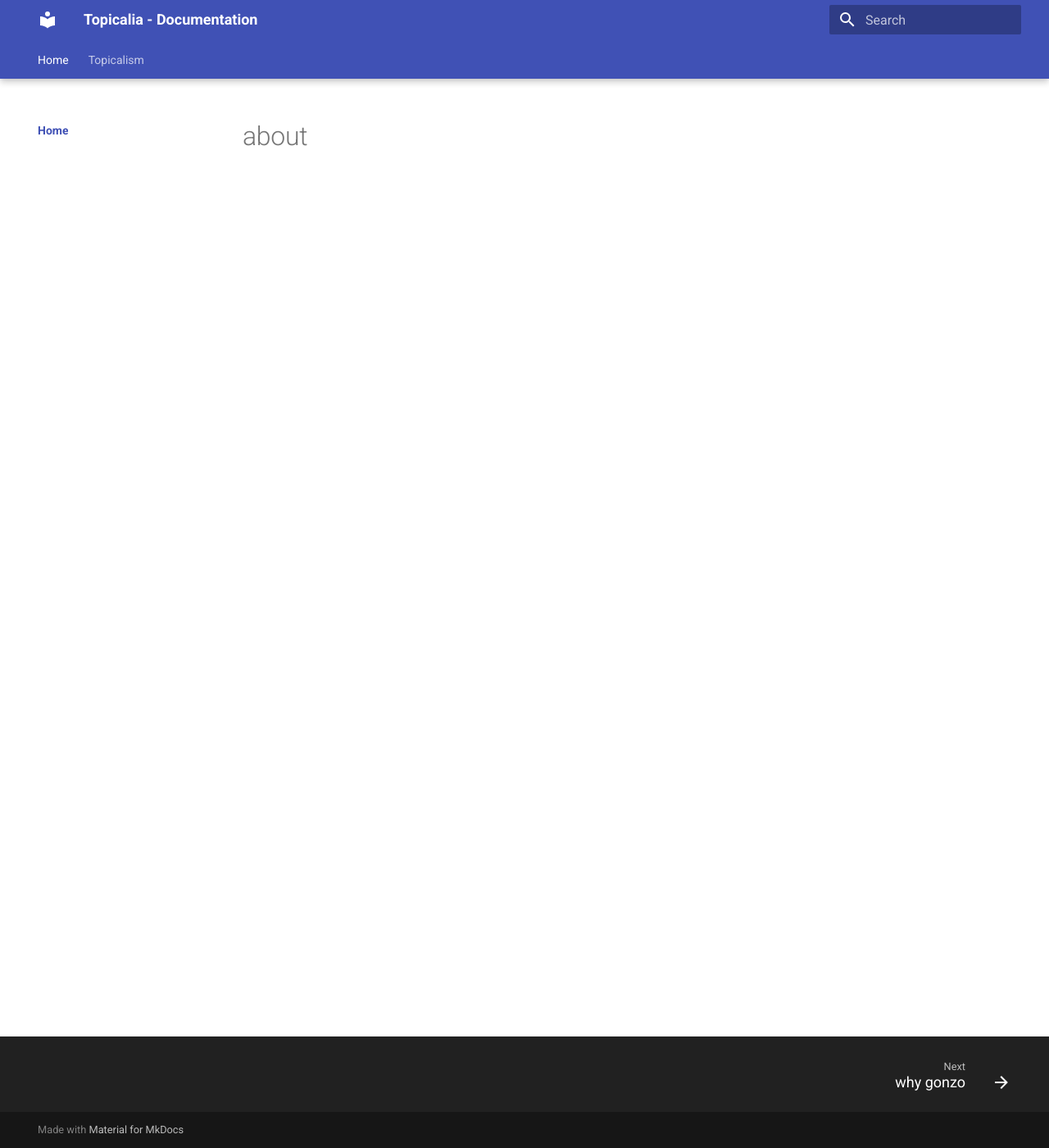
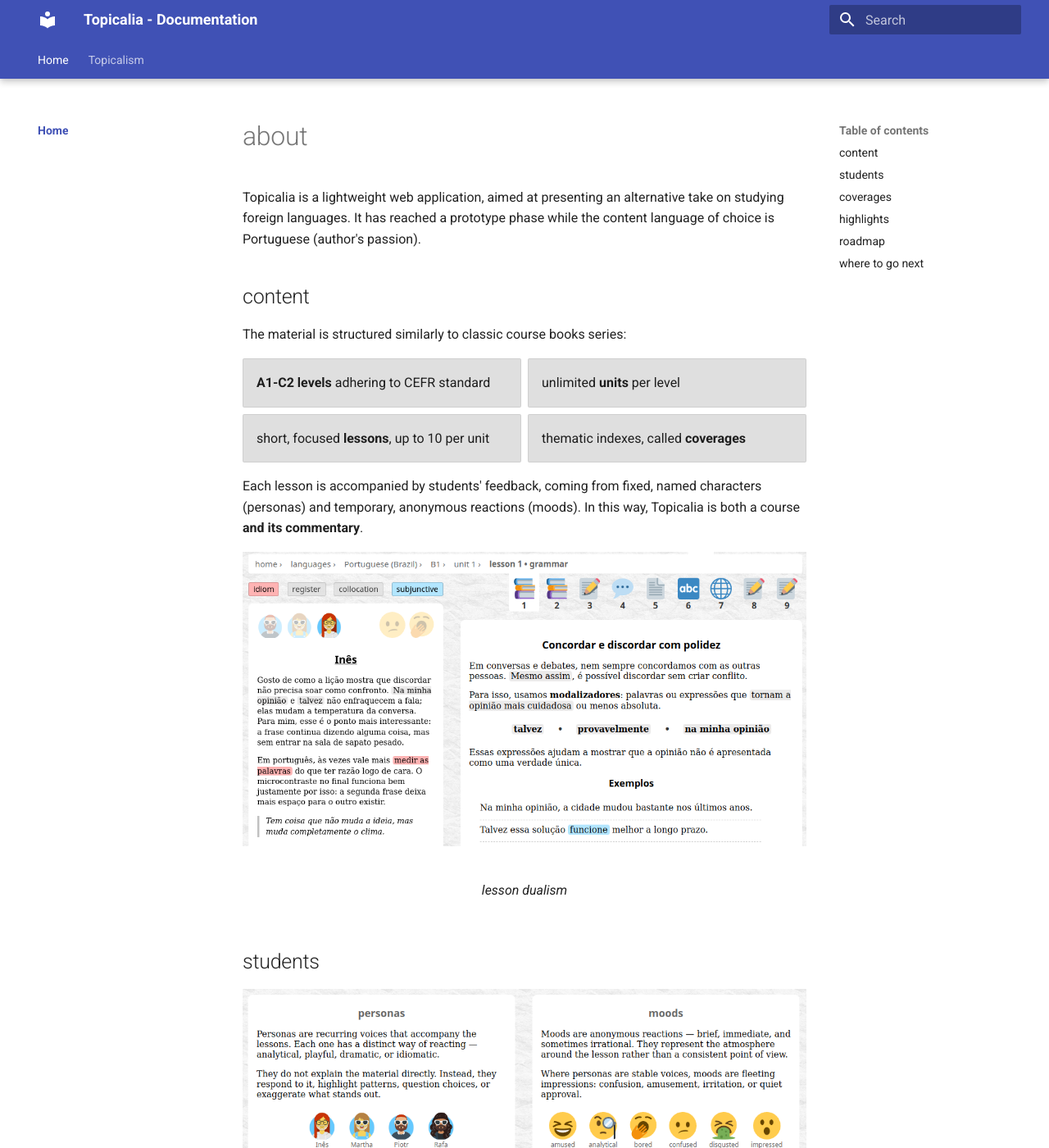
Before and after one commit to jiwanski/topicalia2-notes, an MkDocs documentation site: the page built from docs/index.md, in a window 1280 px wide and 1400 px high. Shown: the whole window at 82% size. Built offline with MkDocs 1.6.1 and Material for MkDocs 9.7.7, drawn with Linux system fonts in a browser that asks for light colours; some of the changed text lies outside the part shown.

Commit message:
add home page content with screenshots

```diff
--- a/docs/assets/extra.css
+++ b/docs/assets/extra.css
@@ -1,5 +1,5 @@
 main.md-main {
-  --card-bg: #cecece;
+  --card-bg: #dfdfdf;
 }
 
 .tabbed-set {
--- a/docs/index.md
+++ b/docs/index.md
@@ -1 +1,80 @@
 # about
+
+Topicalia is a lightweight web application, aimed at presenting an alternative take on studying foreign languages. It has reached a prototype phase while the content language of choice is Portuguese (author's passion).
+
+## content
+
+The material is structured similarly to classic course books series:
+
+<div class="grid cards" markdown>
+- __A1-C2 levels__ adhering to  CEFR standard
+- unlimited __units__ per level
+- short, focused __lessons__, up to 10 per unit
+- thematic indexes, called __coverages__
+</div>
+
+Each lesson is accompanied by students' feedback, coming from fixed, named characters (personas) and temporary, anonymous reactions (moods). In this way, Topicalia is both a course **and its commentary**.
+
+<figure markdown="span">
+  ![_](assets/screens/lesson-dual.png)
+  <figcaption>lesson dualism</figcaption>
+</figure>
+
+## students
+
+<figure markdown="span">
+  ![_](assets/screens/students-roster.png)
+  <figcaption>students roster - personas and moods</figcaption>
+</figure>
+
+Personas are predictable and have their particular twists, often touching language-wide features. Moods are just short eruptions of anonymous voices, aimed at injecting a focused commentary.
+
+<figure markdown="span">
+  ![Image title](assets/screens/student-ines.png)
+  <figcaption>Inês in the sky with idioms</figcaption>
+</figure>
+
+## coverages
+
+Thanks to semi-semantic source markup, it is easy to generate and present indexes for selected features, such as
+
+<div class="grid cards" markdown>
+- grammar areas
+- exercise types
+- lesson breeds
+- custom highlights
+</div>
+
+<figure markdown="span">
+  ![_](assets/screens/coverage-grammar.png)
+  <figcaption>coverage of Portuguese grammar</figcaption>
+</figure>
+
+## highlights
+
+Commonly marked words get their own highlight colour:
+
+<div class="grid cards" markdown>
+- idioms
+- collocations
+- registers
+- **special**
+</div>
+
+**Special** is reserved for a distinct, specific to a particular language feature. Since the demo material focuses on Portuguese, the obvious choice was to highlight **subjunctive** construct.
+
+<figure markdown="span">
+  ![_](assets/screens/highlight-subjunctive.png)
+  <figcaption>highlighted subjunctive use for Portuguese material</figcaption>
+</figure>
+
+## roadmap
+
+
+
+## where to go next
+
+If you want to understand the spirit behind it, read:
+
+* [manifesto](topicalism/manifesto.md)
+* [why gonzo](topicalism/gonzo.md)
```
Also changed, not shown: docs/assets/screens/coverage-grammar.png (added), docs/assets/screens/highlight-subjunctive.png (added), docs/assets/screens/lesson-dual.png (added), docs/assets/screens/student-ines.png (added), docs/assets/screens/students-roster.png (added).
